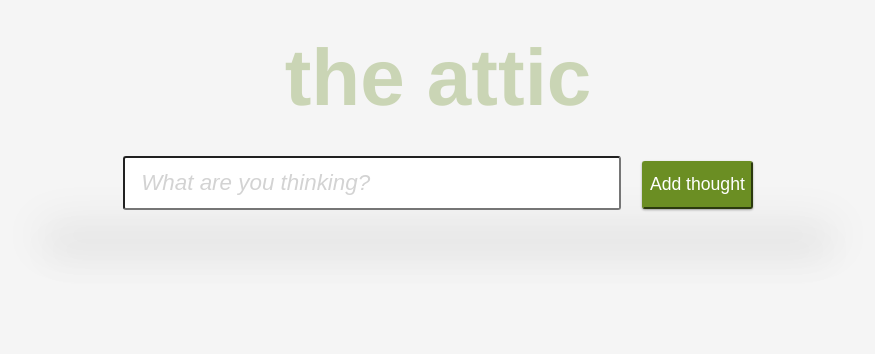
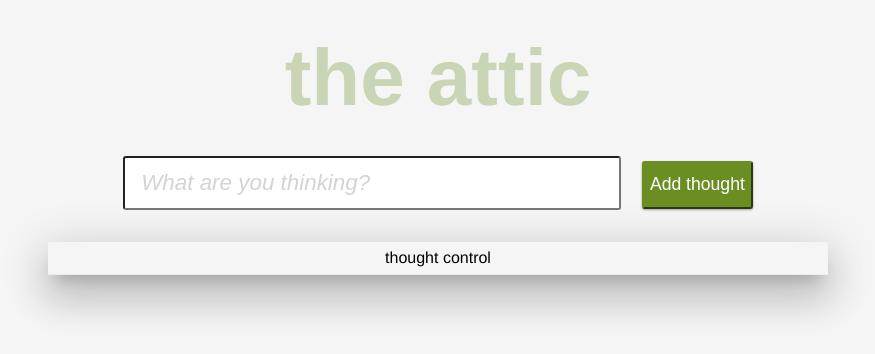
Before and after one commit to daubejb/attic, a website: page index.html in a window 1280 px wide. Shown: the whole page, without its empty margins (202-1077 px from the left). Drawn offline with nearby package versions, Linux system fonts and the light colour scheme.

Commit message:
style style style

```diff
--- a/client.js
+++ b/client.js
@@ -212,6 +212,7 @@ var view = {
       if (elementClicked.className === 'thoughtItem') {
         var input = elementClicked.nextElementSibling;
         input.style.display = "inline";
+        input.style.zIndex = "1";
         input.focus();
         var tempVal = input.value;
         util.putTempValue(tempVal);
--- a/index.html
+++ b/index.html
@@ -32,6 +32,9 @@
       <button onclick="handler.addConnection()">Connect thought</button>
     </div> -->
     <div id="thoughtContainer">
+      <div id="thoughtControl">
+        thought control
+      </div>
       <ul id="thought-list"></ul>
     </div>
 
--- a/style.css
+++ b/style.css
@@ -67,12 +67,25 @@ body {
 }
 
 #thoughtContainer {
+  margin-top: 2rem;
   background-color: white;
   border-radius: 3px;
   box-shadow:  0px 11px 15px -7px rgba(0, 0, 0, 0.2),
                 0px 24px 38px 3px rgba(0, 0, 0, 0.14),
                 0px 9px 46px 8px rgba(0, 0, 0, 0.12);
 }
+
+#thoughtControl {
+  border-bottom-color: rgb(237, 237, 237);
+  border-bottom-style: solid;
+  border-bottom-width: 1px;
+  height: 2rem;
+  background-color: rgba(245, 245, 245, 1);
+  border-top-left-radius: 3px;
+  border-top-right-radius: 3px;
+  line-height: 2rem;
+}
+
 #thought-list {
   list-style: none;
   margin: 0;
```
